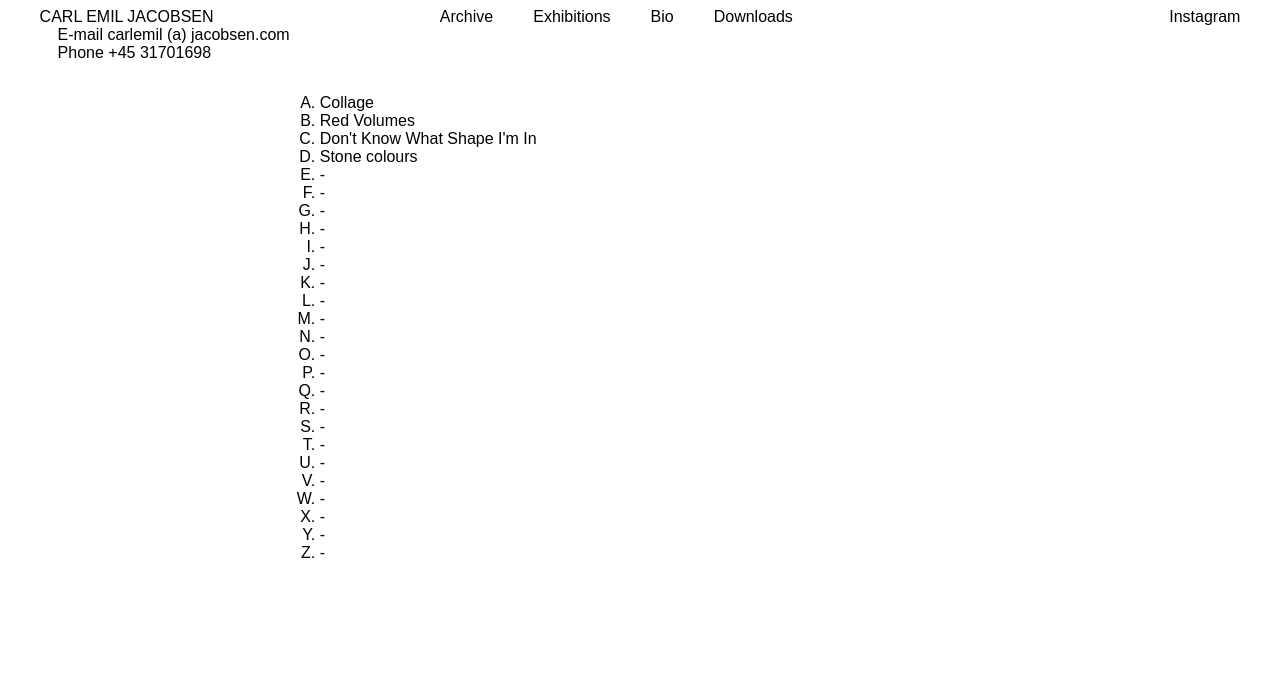
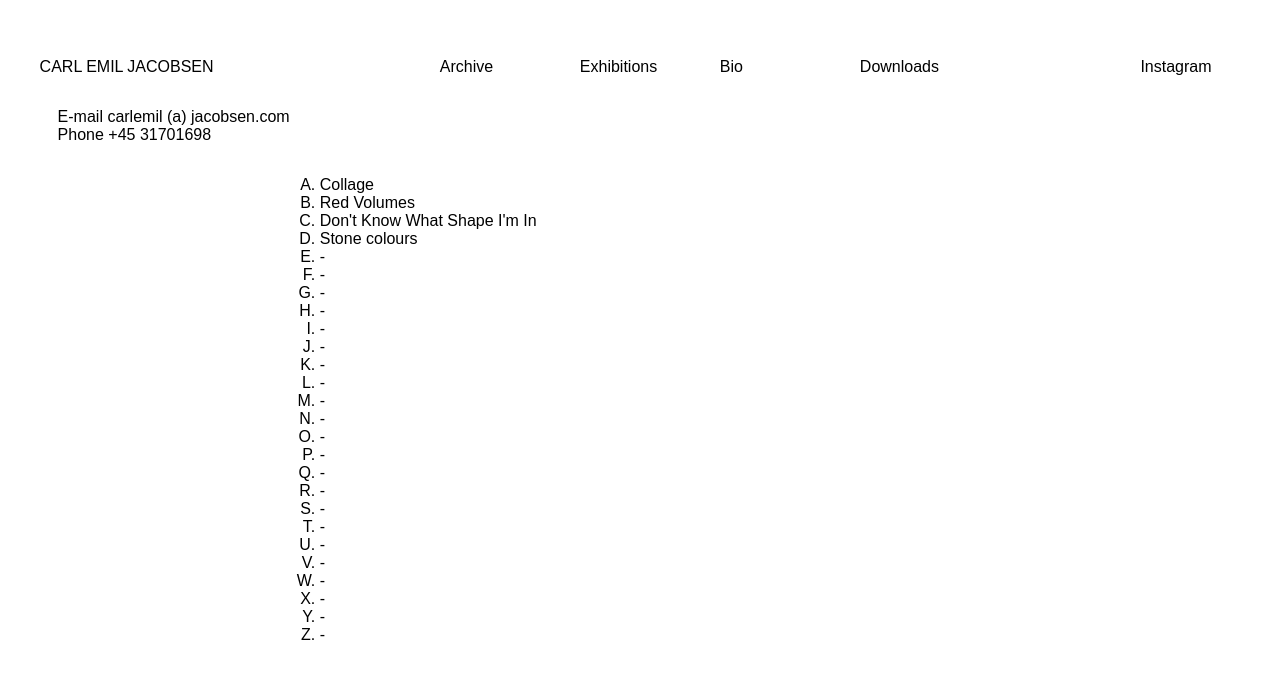
Before and after one commit to Wryth/cej_portfolio, a React (Create React App) app: page /#/exhibitions in a window 1280 px wide. Shown: the top 678 px of the page. Built offline with nearby package versions, Linux system fonts and the light colour scheme.

Commit message:
+ hover font changes does not shift other elements.

```diff
--- a/src/components/main.css
+++ b/src/components/main.css
@@ -1,12 +1,17 @@
+
 .mainContainer{
   position: relative;
   width: 95%;
   background-color: white;
   left: 2.5%;
+  overflow: auto;
+  top: 50px;
+  height: 95%;
+  bottom: 50px;
 }
 
 #contentBox{
-  position: absolute;
+  position: relative;
   width: 60%;
   left: 20%;
   text-align: center;
--- a/src/components/myHeader.css
+++ b/src/components/myHeader.css
@@ -19,7 +19,7 @@
 
 #name{
     width: 100%;
-    height: 50%;
+    min-height: 50px;
     float: left;
     margin: 0;
     font-weight: normal;
@@ -27,6 +27,5 @@
 
 #contactText{
     position: relative;
-    height: 50%;
     left: 5%;
 }
--- a/src/components/myMenu.css
+++ b/src/components/myMenu.css
@@ -17,10 +17,11 @@
     border: none;
     background: none;
     font-size: 1em;
-    font-family: Arial, Helvetica, sans-serif;
     text-decoration: none;
     color: black;
     font-weight: 500;
+    min-width: 100px;
+    min-height: 20px;
 }
 
 .menuOption:hover, #igLink:hover {
@@ -35,7 +36,8 @@
 
 #igLink{
     float: right;
-    font-family: Arial, Helvetica, sans-serif;
     text-decoration: none;
     color: black;
+    min-width: 100px;
+    min-height: 20px;
 }
--- a/src/index.css
+++ b/src/index.css
@@ -8,6 +8,10 @@ body {
   /*cursor: url(img/dot.png);*/
 }
 
+.custom {
+  cursor: url(img/dot.png), auto;
+}
+
 /*Global on hover change text font */
 button:hover, .projects:hover {
   font-family: Georgia, 'Times New Roman', Times, serif;
```
Also changed, not shown: src/components/archive.css (indentation only).
